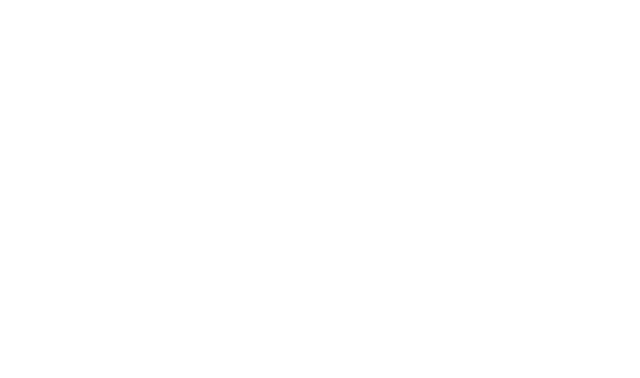
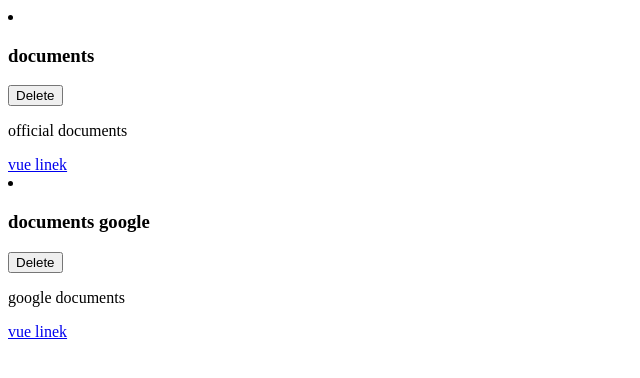
Before and after one commit to hossampy/Learning-Resources-app, a Vue app: page / in a window 1280 px wide. Shown: the top 378 px of the page, without its empty margins (0-640 px from the left). Built offline with nearby package versions, Linux system fonts and the light colour scheme.

Commit message:
add some changes in learing comp

```diff
--- a/src/App.vue
+++ b/src/App.vue
@@ -1,27 +1,30 @@
-<template>
-    <LearnigResources v-for="Resource in savedResources" :key="Resource.id"></LearnigResources>
+<template >
+    <LearnigResources v-for="res in savedresources" :key="res.id" :title="res.title" :description="res.description"
+        :link="res.link"></LearnigResources>
+
+
 </template>
 
 <script>
-import LearnigResources from './componets/LearnigResources/LearnigResources.vue'
+import LearnigResources from './components/learning-resource/LearnigResources.vue'
 export default {
     components:{
         LearnigResources
     },
 data(){
     return{
-        savedResources:[
+        savedresources:[
             {
              id:'vuejs',
              title:'documents',
              description:'official documents',
-             linke:'vuejs.org'
+            link:'vuejs.org'
             },
             {
              id: 'google',
              title: 'documents google',
             description: 'google documents',
-            linke: 'google.com'
+            link: 'google.com'
             }
         ]
     }
--- a/src/componets/LearnigResources/LearnigResources.vue
+++ b/src/components/learning-resource/LearnigResources.vue
@@ -8,7 +8,7 @@
         </div>
         <p>{{ description }}</p>
         <nav>
-            <a :href="linke">vue linek</a>
+            <a :href="link">vue linek</a>
         </nav>
     </li>
 
@@ -16,7 +16,7 @@
 
 <script>
 export default {
-    props: ['title','description','linke']
+    props: ['title', 'description','link'] /* astana rahom yjoke men perent */
 
 }
 </script>
--- a/src/main.js
+++ b/src/main.js
@@ -1,3 +1,4 @@
 import { createApp } from 'vue';
+import App from './App.vue';
 
-createApp({}).mount('#app');
+createApp(App).mount('#app');
```
